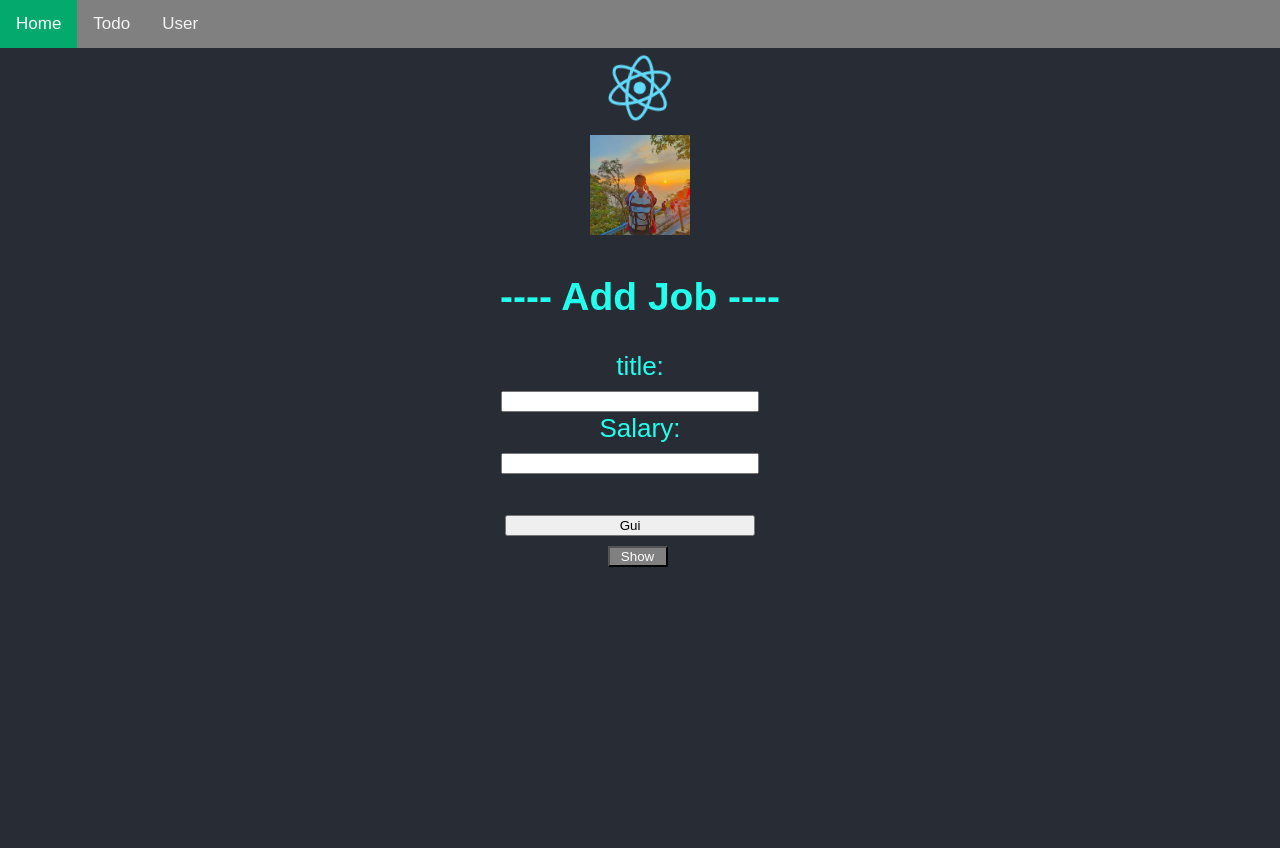
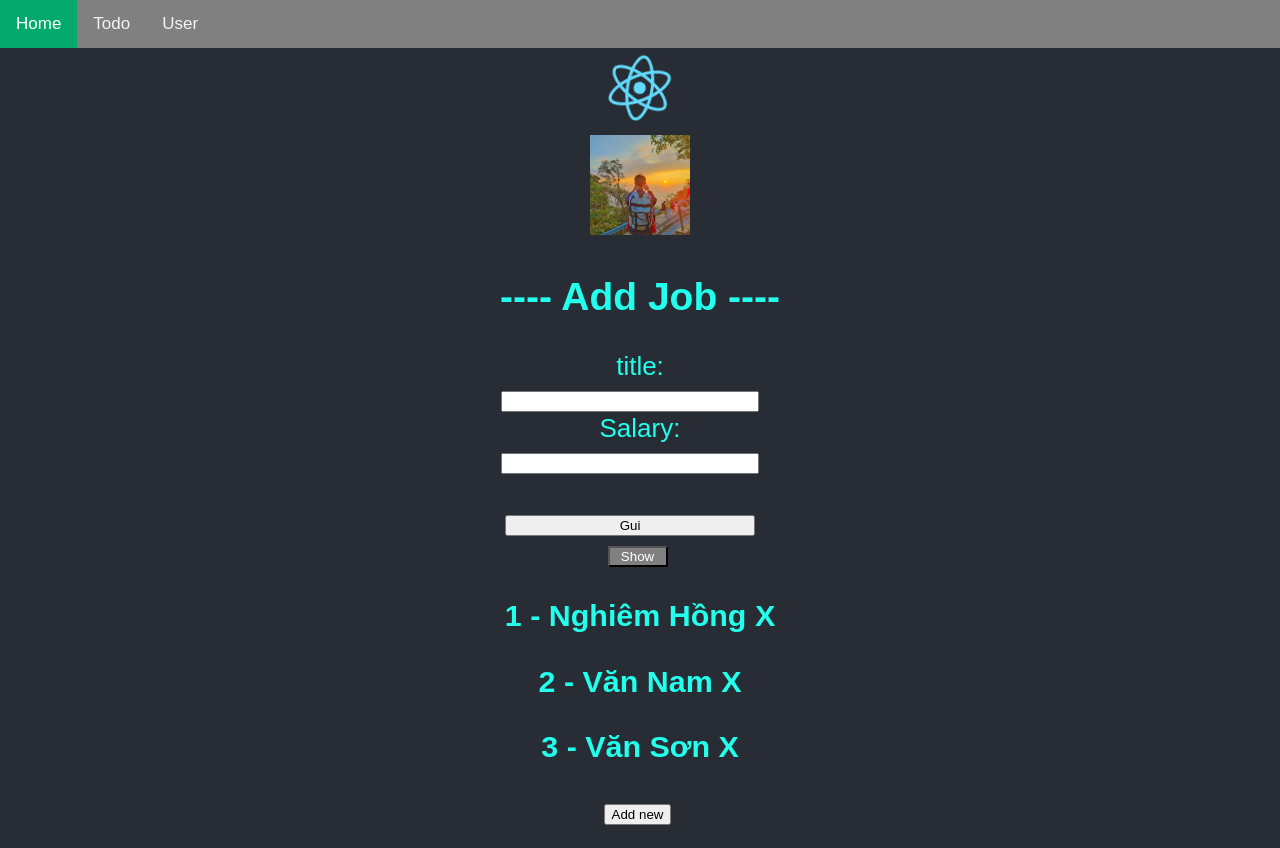
Before and after one commit to Hung24855/Learn_React, a React (Create React App) app: page / in a window 1280 px wide. Built offline with nearby package versions, Linux system fonts and the light colour scheme.

Commit message:
mapStateToProp va mapDispatchToProp

```diff
--- a/src/index.js
+++ b/src/index.js
@@ -15,7 +15,10 @@ import RootReducer from "./store/reducers/rootReducer"; // Trả ra dữ liệu
 //     <App />
 //   </React.StrictMode>
 // );
-const reduxStore = createStore(RootReducer);
+const reduxStore = createStore(
+  RootReducer,
+  window.__REDUX_DEVTOOLS_EXTENSION__ && window.__REDUX_DEVTOOLS_EXTENSION__()
+);
 ReactDOM.render(
   <React.StrictMode>
     <Provider store={reduxStore}>
--- a/src/store/reducers/rootReducer.js
+++ b/src/store/reducers/rootReducer.js
@@ -8,11 +8,38 @@ const initState = {
       id: "2",
       name: "Văn Nam",
     },
+    {
+      id: "3",
+      name: "Văn Sơn",
+    },
   ],
+
+  course: [],
 };
 
 const RootReducer = (state = initState, action) => {
-  return state;
+  switch (action.type) {
+    case "Delete_User":
+      //console.log("Delete_user", action);
+      let users = state.users;
+      users = users.filter((item) => item.id !== action.payload.id);
+      return {
+        ...state,
+        users: users,
+      };
+    case "Add_New_User":
+      let id = state.users.length + 1;
+
+      let user = { id: `${id}`, name: "Hong - add" };
+
+      return {
+        ...state,
+        users: [...state.users, user],
+      };
+
+    default:
+      return state;
+  }
 };
 
 export default RootReducer;
--- a/src/views/MyForm/ParentComponent.js
+++ b/src/views/MyForm/ParentComponent.js
@@ -1,8 +1,9 @@
 import React from "react";
 import MyForm from "./MyForm";
 import ShowJobsComponent from "./ShowJobsComponent";
-import { withRouter } from "react-router";
 import Color from "../HOC/Color";
+
+import { connect } from "react-redux";
 
 class ParentComponent extends React.Component {
   state = {
@@ -33,7 +34,19 @@ class ParentComponent extends React.Component {
     //   this.props.history.push("/todo");
     // }, 3000);
   }
+
+  handleDeleteUser(item) {
+    console.log(item);
+    this.props.deleteUser(item);
+  }
+
+  handleAddUser() {
+    this.props.addNewUser();
+  }
+
   render() {
+    console.log("Check props redux : ", this.props);
+    let listUsers = this.props.dataRedux;
     return (
       <>
         <MyForm AddJobs={this.AddJobs} />
@@ -41,10 +54,50 @@ class ParentComponent extends React.Component {
           arrJobs={this.state.arrJobs}
           deleteJob={this.DeleteJob}
         />
+
+        <div className="listUsers">
+          {listUsers &&
+            listUsers.length > 0 &&
+            listUsers.map((item, index) => {
+              return (
+                <h3 key={item.id}>
+                  {index + 1} - {item.name}{" "}
+                  <span
+                    style={{ cursor: "pointer" }}
+                    onClick={() => this.handleDeleteUser(item)}
+                  >
+                    X
+                  </span>
+                </h3>
+              );
+            })}
+
+          <button onClick={() => this.handleAddUser()}>Add new</button>
+        </div>
       </>
     );
   }
 }
+const MapStateToProps = (state) => {
+  return { dataRedux: state.users };
+};
+
+const mapDispatchToProps = (dispatch) => {
+  return {
+    deleteUser: (user) => dispatch({ type: "Delete_User", payload: user }),
+    //state: dispatch,
+    addNewUser: () => dispatch({ type: "Add_New_User" }),
+  };
+};
 
 // export default withRouter(ParentComponent);
-export default Color(ParentComponent);
+// Thứ tự của 2 hàm MapStateToProps và mapDispatchToProps trong conncect này không thể đổi vị trí cho nhau vì state sẽ luôn được truyền cho hàm đầu tiền còn dispatch sẽ truyền cho hàm thứ 2
+export default connect(
+  MapStateToProps,
+  mapDispatchToProps
+)(Color(ParentComponent));
+
+// export default connect(
+//   mapDispatchToProps,
+//   MapStateToProps
+// )(Color(ParentComponent));
--- a/src/views/Nav/Nav.js
+++ b/src/views/Nav/Nav.js
@@ -1,6 +1,6 @@
 import React from "react";
 import "./Nav.scss";
-import { NavLink, Link } from "react-router-dom";
+import { NavLink } from "react-router-dom";
 class Nav extends React.Component {
   render() {
     return (
```
